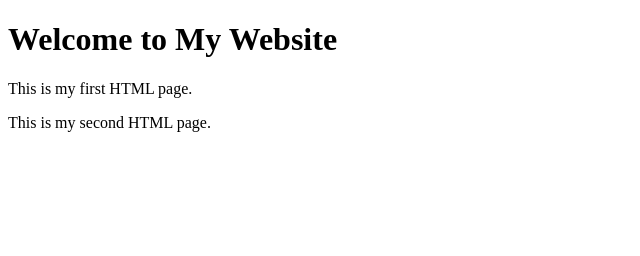
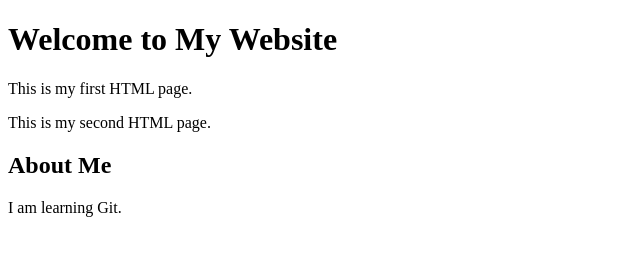
Before and after one commit to ChannaS200/mywebproject, a plain HTML site: page index.html in a window 1280 px wide. Shown: the whole page, without its empty margins (0-640 px from the left). Drawn offline with Linux system fonts and the light colour scheme.

Commit message:
new add git

```diff
--- a/index.html
+++ b/index.html
@@ -11,5 +11,10 @@
     <p>This is my first HTML page.</p>
     <p>This is my second HTML page.</p>
 
+    <h2>About Me</h2>
+
+    <p>I am learning Git.</p>
+
+
 </body>
 </html>
```
